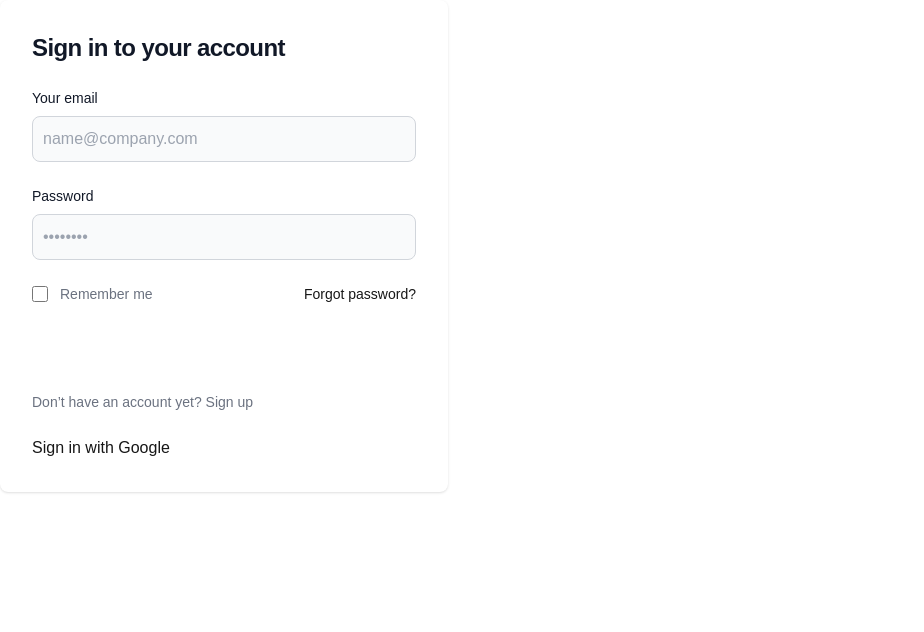
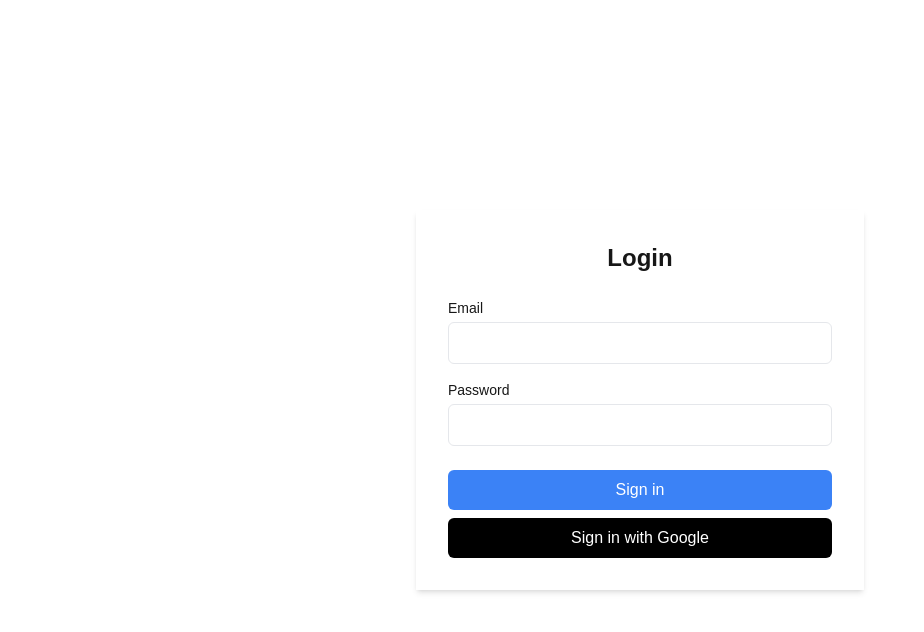
Before and after one commit to hungtrinh7/event-reality, a Next.js app: page /login in a window 1280 px wide. Shown: the top 632 px of the page, without its empty margins (0-924 px from the left). Built offline with nearby package versions, Linux system fonts and the light colour scheme.

Commit message:
standard signin

```diff
--- a/package.json
+++ b/package.json
@@ -11,6 +11,7 @@
   "dependencies": {
     "@supabase/auth-helpers-react": "^0.5.0",
     "@supabase/supabase-js": "^2.45.4",
+    "bcrypt": "^5.1.1",
     "date-fns": "^4.1.0",
     "next": "14.2.15",
     "next-auth": "^4.24.8",
--- /dev/null
+++ b/src/app/api/auth/logout/route.ts
@@ -0,0 +1,12 @@
+import { NextResponse } from "next/server";
+import { supabase } from "../../../../../lib/initSupabase";
+
+export async function POST() {
+  const { error } = await supabase.auth.signOut();
+
+  if (error) {
+    return NextResponse.json({ error: error.message }, { status: 500 });
+  }
+
+  return NextResponse.json({ message: "Déconnexion réussie" });
+}
--- /dev/null
+++ b/src/app/api/login/route.ts
@@ -0,0 +1,17 @@
+import { NextRequest, NextResponse } from "next/server";
+import { supabase } from "../../../../lib/initSupabase";
+
+export async function POST(req: NextRequest) {
+  const { email, password } = await req.json();
+
+  const { data, error } = await supabase.auth.signInWithPassword({
+    email,
+    password,
+  });
+
+  if (error) {
+    return NextResponse.json({ error: error.message }, { status: 400 });
+  }
+
+  return NextResponse.json({ user: data.user });
+}
--- /dev/null
+++ b/src/app/api/register/route.ts
@@ -0,0 +1,17 @@
+import { NextRequest, NextResponse } from "next/server";
+import { supabase } from "../../../../lib/initSupabase";
+
+export async function POST(req: NextRequest) {
+  const { email, password } = await req.json();
+
+  const { data, error } = await supabase.auth.signUp({
+    email,
+    password,
+  });
+
+  if (error) {
+    return NextResponse.json({ error: error.message }, { status: 400 });
+  }
+
+  return NextResponse.json({ user: data.user });
+}
--- /dev/null
+++ b/src/app/components/Auth/useNextAuthSession.ts
@@ -0,0 +1,9 @@
+import { useSession } from "next-auth/react";
+
+const useNextAuthSession = () => {
+  const { data: session } = useSession();
+
+  return session;
+};
+
+export default useNextAuthSession;
--- a/src/app/components/LogoutButton.tsx
+++ b/src/app/components/LogoutButton.tsx
@@ -1,9 +1,10 @@
 "use client";
 
-import { signOut } from "next-auth/react";
-
-export default function LogoutButton() {
+export default function LogoutButton({ user, handleLogout }) {
   return (
-    <button onClick={() => signOut({ callbackUrl: "/" })}>Sign out</button>
+    <div>
+      <p>Logged in as {user?.name || user?.email}</p>
+      <button onClick={handleLogout}>Sign out</button>
+    </div>
   );
 }
--- a/src/app/events/page.tsx
+++ b/src/app/events/page.tsx
@@ -9,14 +9,6 @@ export default function Page() {
 
   if (status === "loading") {
     return <p>Loading...</p>;
-  }
-
-  if (status === "authenticated") {
-    return (
-      <div>
-        <p>Email: {session.user?.email}</p>
-      </div>
-    );
   }
 
   return (
--- a/src/app/login/page.tsx
+++ b/src/app/login/page.tsx
@@ -1,114 +1,87 @@
 "use client";
 
-import { FormEvent } from "react";
+import { signIn } from "next-auth/react";
 import { useRouter } from "next/navigation";
-import { signIn } from "next-auth/react";
+import { useState } from "react";
 
-export default function LoginPage() {
+export default function Login() {
   const router = useRouter();
+  const [email, setEmail] = useState("");
+  const [password, setPassword] = useState("");
+  const [error, setError] = useState<string | null>(null);
 
-  async function handleSubmit(event: FormEvent<HTMLFormElement>) {
-    event.preventDefault();
+  const handleSubmit = async (e: React.FormEvent) => {
+    e.preventDefault();
+    setError(null);
 
-    const formData = new FormData(event.currentTarget);
-    const email = formData.get("email");
-    const password = formData.get("password");
-
-    const response = await fetch("/api/auth/login", {
+    const res = await fetch("/api/login", {
       method: "POST",
-      headers: { "Content-Type": "application/json" },
+      headers: {
+        "Content-Type": "application/json",
+      },
       body: JSON.stringify({ email, password }),
     });
 
-    if (response.ok) {
-      router.push("/profile");
+    const data = await res.json();
+
+    if (res.ok) {
+      router.push("/events");
     } else {
-      // Handle errors
+      setError(data.error);
     }
-  }
+  };
 
   return (
-    <div className="w-full bg-white rounded-lg shadow dark:border md:mt-0 sm:max-w-md xl:p-0 dark:bg-gray-800 dark:border-gray-700">
-      <div className="p-6 space-y-4 md:space-y-6 sm:p-8">
-        <h1 className="text-xl font-bold leading-tight tracking-tight text-gray-900 md:text-2xl dark:text-white">
-          Sign in to your account
-        </h1>
+    <div className="flex items-center justify-center min-h-screen">
       <form
-          className="space-y-4 md:space-y-6"
-          action="#"
         onSubmit={handleSubmit}
+        className="w-full max-w-md p-8 bg-white shadow-md"
       >
-          <div>
-            <label className="block mb-2 text-sm font-medium text-gray-900 dark:text-white">
-              Your email
+        <h2 className="mb-6 text-2xl font-semibold text-center">Login</h2>
+
+        {error && <p className="mb-4 text-red-500">{error}</p>}
+
+        <div className="mb-4">
+          <label htmlFor="email" className="block text-sm font-medium">
+            Email
           </label>
           <input
             type="email"
-              name="email"
             id="email"
-              className="bg-gray-50 border border-gray-300 text-gray-900 rounded-lg focus:ring-primary-600 focus:border-primary-600 block w-full p-2.5 dark:bg-gray-700 dark:border-gray-600 dark:placeholder-gray-400 dark:text-white dark:focus:ring-blue-500 dark:focus:border-blue-500"
-              placeholder="name@company.com"
+            value={email}
+            onChange={(e) => setEmail(e.target.value)}
+            className="w-full px-3 py-2 mt-1 border rounded-md"
             required
           />
         </div>
-          <div>
-            <label className="block mb-2 text-sm font-medium text-gray-900 dark:text-white">
+
+        <div className="mb-6">
+          <label htmlFor="password" className="block text-sm font-medium">
             Password
           </label>
           <input
             type="password"
-              name="password"
             id="password"
-              placeholder="••••••••"
-              className="bg-gray-50 border border-gray-300 text-gray-900 rounded-lg focus:ring-primary-600 focus:border-primary-600 block w-full p-2.5 dark:bg-gray-700 dark:border-gray-600 dark:placeholder-gray-400 dark:text-white dark:focus:ring-blue-500 dark:focus:border-blue-500"
+            value={password}
+            onChange={(e) => setPassword(e.target.value)}
+            className="w-full px-3 py-2 mt-1 border rounded-md"
             required
           />
         </div>
-          <div className="flex items-center justify-between">
-            <div className="flex items-start">
-              <div className="flex items-center h-5">
-                <input
-                  id="remember"
-                  aria-describedby="remember"
-                  type="checkbox"
-                  className="w-4 h-4 border border-gray-300 rounded bg-gray-50 focus:ring-3 focus:ring-primary-300 dark:bg-gray-700 dark:border-gray-600 dark:focus:ring-primary-600 dark:ring-offset-gray-800"
-                  required
-                />
-              </div>
-              <div className="ml-3 text-sm">
-                <label className="text-gray-500 dark:text-gray-300">
-                  Remember me
-                </label>
-              </div>
-            </div>
-            <a
-              href="#"
-              className="text-sm font-medium text-primary-600 hover:underline dark:text-primary-500"
-            >
-              Forgot password?
-            </a>
-          </div>
+
         <button
           type="submit"
-            className="w-full text-white bg-primary-600 hover:bg-primary-700 focus:ring-4 focus:outline-none focus:ring-primary-300 font-medium rounded-lg text-sm px-5 py-2.5 text-center dark:bg-primary-600 dark:hover:bg-primary-700 dark:focus:ring-primary-800"
+          className="w-full py-2 text-white bg-blue-500 rounded-md hover:bg-blue-600"
         >
           Sign in
         </button>
-          <p className="text-sm font-light text-gray-500 dark:text-gray-400">
-            Don’t have an account yet?{" "}
-            <a
-              href="#"
-              className="font-medium text-primary-600 hover:underline dark:text-primary-500"
+        <button
+          onClick={() => signIn("google", { callbackUrl: "/events" })}
+          className="w-full py-2 mt-2 text-white bg-black rounded-md hover:bg-black"
         >
-              Sign up
-            </a>
-          </p>
-        </form>
-
-        <button onClick={() => signIn("google", { callbackUrl: "/events" })}>
           Sign in with Google
         </button>
-      </div>
+      </form>
     </div>
   );
 }
--- /dev/null
+++ b/src/app/register/page.tsx
@@ -0,0 +1,115 @@
+"use client";
+
+import { useState } from "react";
+import { useRouter } from "next/navigation";
+import { supabase } from "../../../lib/initSupabase";
+
+export default function Register() {
+  const [email, setEmail] = useState("");
+  const [password, setPassword] = useState("");
+  const [error, setError] = useState<string | null>(null);
+  const [success, setSuccess] = useState<boolean>(false);
+  const router = useRouter();
+
+  const handleRegister = async (e: React.FormEvent) => {
+    e.preventDefault();
+    setError(null);
+    setSuccess(false);
+
+    let { data: userExists, error } = await supabase
+      .from("users")
+      .select("*")
+      .eq("email", email);
+
+    // POST request to the new registration API
+    if (userExists?.length === 0) {
+      const res = await fetch("/api/register", {
+        method: "POST",
+        headers: {
+          "Content-Type": "application/json",
+        },
+        body: JSON.stringify({ email, password }),
+      });
+
+      const data = await res.json();
+
+      if (res.ok) {
+        setSuccess(true);
+        setTimeout(() => {
+          router.push("/events"); // Redirects to login page after successful registration
+        }, 2000);
+      } else {
+        setError(data.error);
+      }
+    } else {
+      // if user exists, redirect to login
+      //   router.push("/login");
+    }
+  };
+
+  return (
+    <div className="flex items-center justify-center min-h-screen bg-gray-100">
+      <form
+        onSubmit={handleRegister}
+        className="w-full max-w-md p-8 bg-white rounded shadow-md"
+      >
+        <h2 className="mb-6 text-2xl font-bold text-center">Sign up</h2>
+
+        {error && <p className="mb-4 text-red-500">{error}</p>}
+        {success && (
+          <p className="mb-4 text-green-500">
+            Registration successful! Redirection...
+          </p>
+        )}
+
+        <div className="mb-4">
+          <label
+            htmlFor="email"
+            className="block mb-1 text-sm font-medium text-gray-700"
+          >
+            Email
+          </label>
+          <input
+            type="email"
+            id="email"
+            value={email}
+            onChange={(e) => setEmail(e.target.value)}
+            className="w-full px-3 py-2 border rounded-md"
+            required
+          />
+        </div>
+
+        <div className="mb-6">
+          <label
+            htmlFor="password"
+            className="block mb-1 text-sm font-medium text-gray-700"
+          >
+            Password
+          </label>
+          <input
+            type="password"
+            id="password"
+            value={password}
+            onChange={(e) => setPassword(e.target.value)}
+            className="w-full px-3 py-2 border rounded-md"
+            required
+          />
+        </div>
+
+        <button
+          type="submit"
+          className="w-full px-4 py-2 text-white bg-blue-500 rounded-md hover:bg-blue-600"
+        >
+          Sign up
+        </button>
+
+        <p className="mt-4 text-center">
+          Already have an account?{" "}
+          <a href="/login" className="text-blue-500 hover:underline">
+            Sign in
+          </a>
+        </p>
+      </form>
+    </div>
+  );
+}
```
Also changed, not shown: src/app/components/Auth/useSupabaseSession.ts (added, +35 -0 lines), src/app/components/Auth/useUnifiedSession.ts (added, +32 -0 lines), src/app/components/links.tsx (+27 -4 lines), 1 other file (tests, documents, lock files or other folders). Lines whose indentation alone changed are shown as unchanged.
